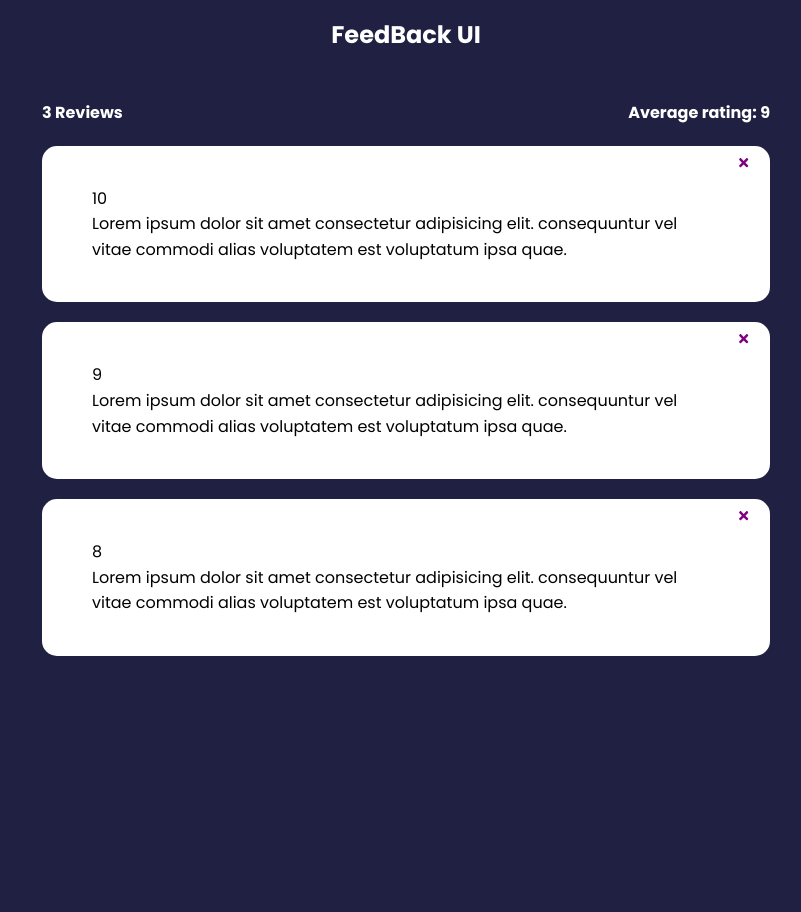
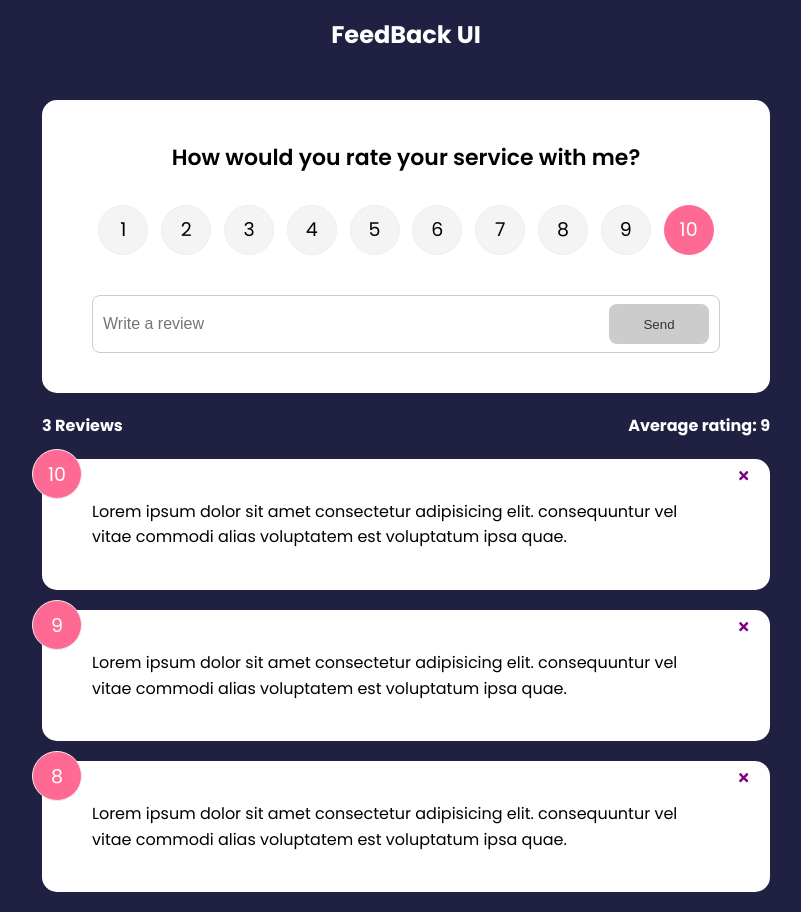
Before and after one commit to choy30/Feedbackapp, a React (Create React App) app: page / in a window 1280 px wide. Shown: the whole page, without its empty margins (234-1035 px from the left). Before the commit the page ends 800 px from the top, so only its background shows below. Built offline with nearby package versions, Linux system fonts and the light colour scheme; the HTML template or start-up script is replaced by a standard one.

Commit message:
Add Forms, Validation & Simple Animation

```diff
--- a/package.json
+++ b/package.json
@@ -6,10 +6,12 @@
     "@testing-library/jest-dom": "^5.16.4",
     "@testing-library/react": "^13.1.1",
     "@testing-library/user-event": "^13.5.0",
+    "framer-motion": "^4.1.17",
     "react": "^18.0.0",
     "react-dom": "^18.0.0",
     "react-icons": "^4.3.1",
     "react-scripts": "5.0.1",
+    "uuid": "^8.3.2",
     "web-vitals": "^2.1.4"
   },
   "scripts": {
--- a/src/App.js
+++ b/src/App.js
@@ -1,11 +1,18 @@
+import {v4 as uuidv4} from 'uuid'
 import { React, useState } from 'react'
 import Header from './components/Header'
 import FeedbackList from './components/FeedbackList'
 import FeedbackData from './data/FeedbackData'
 import FeedbackStats from './components/FeedbackStats'
+import FeedbackForm from './components/FeedbackForm'
 
 function App() {
   const [feedback, setFeedback] = useState(FeedbackData)
+
+  const addFeedback = (newFeedback) => {
+    newFeedback.id = uuidv4()
+    setFeedback([newFeedback, ...feedback])
+  }
 
   const deleteFeedback = (id) => {
     if (window.confirm('Are you sure you want to delete?')) {
@@ -17,6 +24,7 @@
     <>
       <Header />
       <div className='container'>
+        <FeedbackForm handleAdd={addFeedback}/>
         <FeedbackStats feedback={feedback}/>
         <FeedbackList feedback={feedback} handleDelete={deleteFeedback} />
       </div>
--- /dev/null
+++ b/src/components/FeedbackForm.jsx
@@ -0,0 +1,63 @@
+import { useState, React } from 'react'
+import RatingSelect from './RatingSelect'
+import Card from './shared/Card'
+import Button from './shared/Button'
+
+function FeedbackForm({handleAdd}) {
+  const [text, setText] = useState('')
+  const [rating, setRating] = useState(10)
+  const [btnDisabled, setBtnDisabled] = useState(true)
+  const [message, setMessage] = useState('')
+
+  const handleTextChange = ({ target: { value } }) => {
+    if (value === '') {
+      setBtnDisabled(true)
+      setMessage(null)
+    } else if (value.trim().length < 10) {
+      setMessage('Text must be at least 10 characters')
+      setBtnDisabled(true)
+    } else {
+      setMessage(null)
+      setBtnDisabled(false)
+    }
+    setText(value)
+  }
+
+  const handleSubmit = (e) => {
+    e.preventDefault()
+    if (text.trim().length > 10) {
+      const newFeedback = {
+        text,
+        rating,
+      }
+
+      handleAdd(newFeedback)
+
+      setText('')
+    }
+  }
+
+  return (
+    <Card>
+      <form onSubmit={handleSubmit}>
+        <h2>How would you rate your service with me?</h2>
+        <RatingSelect select={(rating) => setRating(rating)} />
+        <div className='input-group'>
+          <input
+            onChange={handleTextChange}
+            type='text'
+            placeholder='Write a review'
+            value={text}
+          />
+          <Button type='submit' isDisabled={btnDisabled}>
+            Send
+          </Button>
+        </div>
+
+        {message && <div className='message'>{message}</div>}
+      </form>
+    </Card>
+  )
+}
+
+export default FeedbackForm
--- a/src/components/FeedbackItem.jsx
+++ b/src/components/FeedbackItem.jsx
@@ -8,7 +8,7 @@
 
   return (
     <Card>
-      <div className='num_display'>{item.rating}</div>
+      <div className='num-display'>{item.rating}</div>
       <button onClick={() => handleDelete(item.id)} className="close">
         <FaTimes color='purple'/>
       </button>
--- a/src/components/FeedbackList.jsx
+++ b/src/components/FeedbackList.jsx
@@ -1,4 +1,5 @@
 import React from 'react'
+import { motion, AnimatePresence } from 'framer-motion'
 import PropTypes from 'prop-types'
 import FeedbackItem from './FeedbackItem'
 
@@ -9,11 +10,27 @@
 
   return (
     <div className='feedback-list'>
+      <AnimatePresence></AnimatePresence>
       {feedback.map((item) => (
-        <FeedbackItem key={item.id} item={item} handleDelete={handleDelete} />
+        <motion.div
+          key={item.id}
+          initial={{ opacity: 0 }}
+          animate={{ opacity: 1 }}
+          exit={{ opacity: 0 }}
+        >
+          <FeedbackItem key={item.id} item={item} handleDelete={handleDelete} />
+        </motion.div>
       ))}
     </div>
   )
+
+  // return (
+  //   <div className='feedback-list'>
+  //     {feedback.map((item) => (
+  //       <FeedbackItem key={item.id} item={item} handleDelete={handleDelete} />
+  //     ))}
+  //   </div>
+  // )
 }
 
 FeedbackList.propTypes = {
--- /dev/null
+++ b/src/components/RatingSelect.jsx
@@ -0,0 +1,30 @@
+import { React, useState } from 'react'
+
+function RatingSelect({ select }) {
+  const [selected, setSelected] = useState(10)
+
+  const handleChange = (e) => {
+    setSelected(+e.currentTarget.value)
+    select(+e.currentTarget.value)
+  }
+
+  return (
+    <ul className='rating'>
+      {Array.from({ length: 10 }, (_, i) => (
+        <li key={`rating-${i + 1}`}>
+          <input
+            type='radio'
+            id={`num${i + 1}`}
+            name='rating'
+            value={i + 1}
+            onChange={handleChange}
+            checked={selected === i + 1}
+          />
+          <label htmlFor={`num${i + 1}`}>{i + 1}</label>
+        </li>
+      ))}
+    </ul>
+  )
+}
+
+export default RatingSelect
--- /dev/null
+++ b/src/components/shared/Button.jsx
@@ -0,0 +1,25 @@
+import React from 'react'
+import PropTypes from 'prop-types'
+
+function Button({ children, version, type, isDisabled }) {
+  return (
+    <button type={type} disabled={isDisabled} className={`btn btn-${version}`}>
+      {children}
+    </button>
+  )
+}
+
+Button.defaultProps = {
+  version: 'primary',
+  type: 'button',
+  isDisabled: false,
+}
+
+Button.propTypes = {
+  children: PropTypes.node.isRequired,
+  version: PropTypes.string,
+  type: PropTypes.string,
+  isDisabled: PropTypes.bool,
+}
+
+export default Button
```
Also changed, not shown: 1 other file (tests, documents, lock files or other folders).
